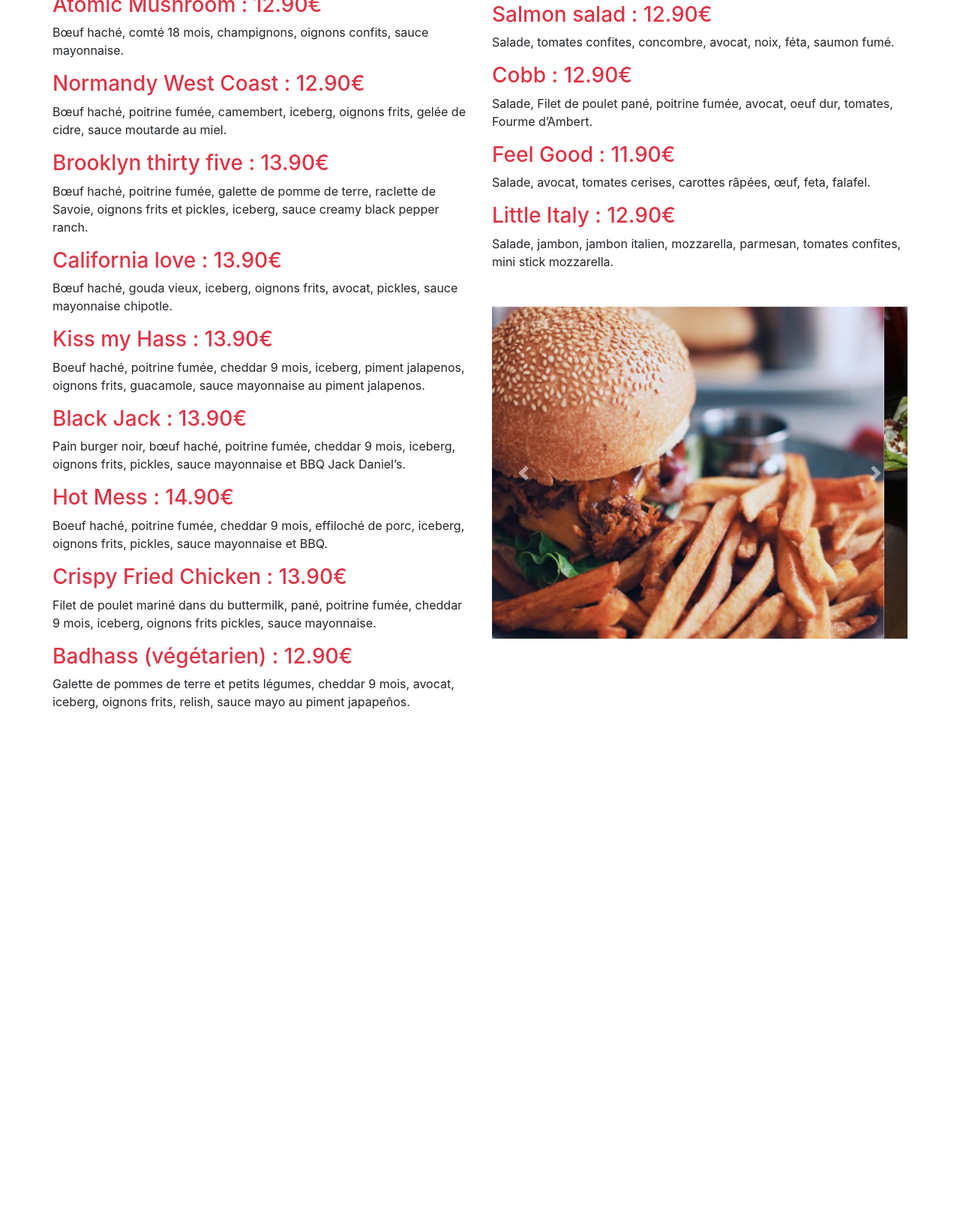
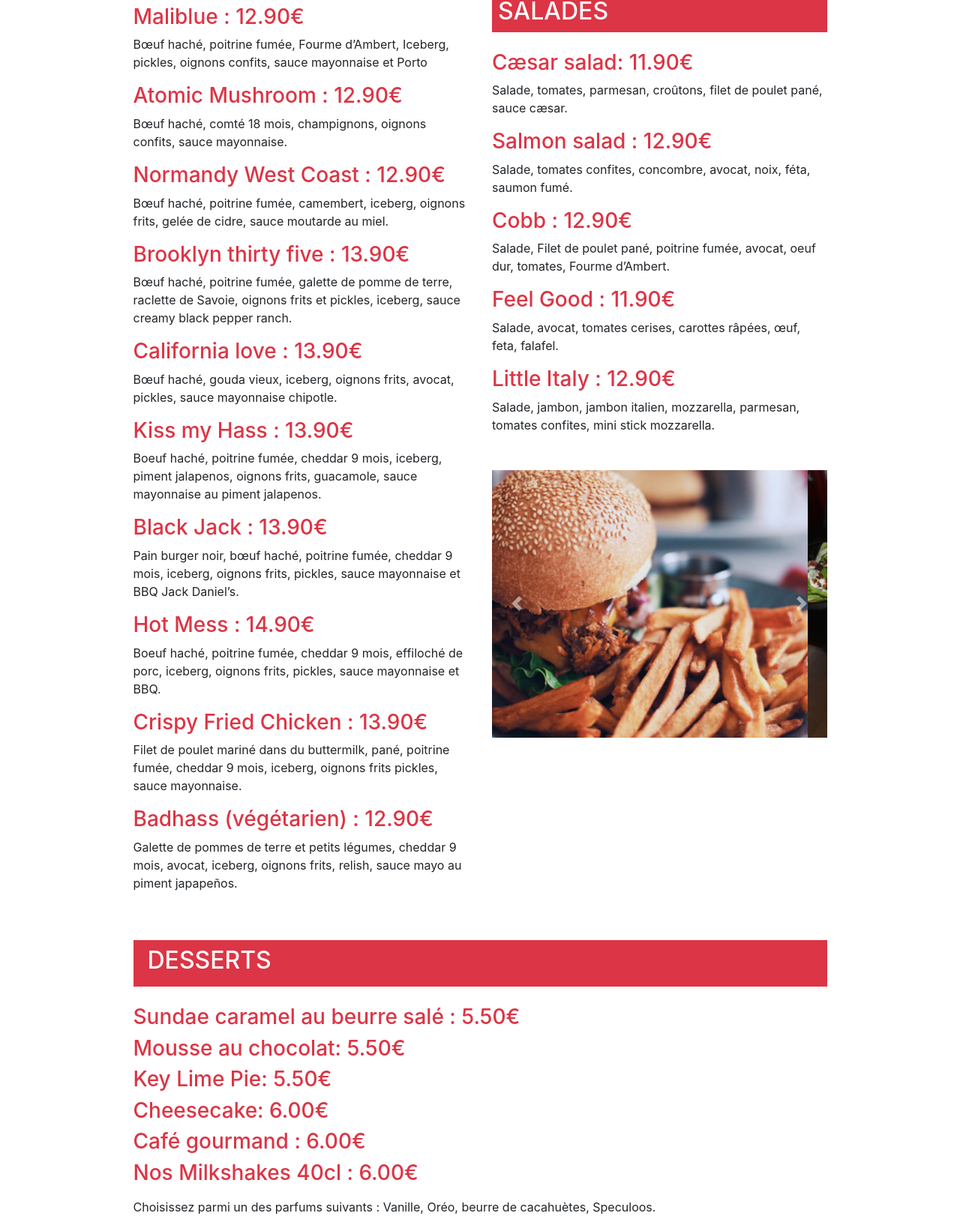
Before and after one commit to silatikourouma/projet-vitrine-amiens, a plain HTML site: page index.html in a window 1280 px wide. Shown: the part 751-2389 px from the top of the page at 75% size. Before the commit the page ends 1715 px from the top, so only its background shows below. Drawn offline with nearby package versions, Linux system fonts and the light colour scheme.

Commit message:
ajout section desserts

```diff
--- a/index.html
+++ b/index.html
@@ -2,7 +2,7 @@
 <html lang="fr" dir="ltr">
 <head>
   <meta charset="UTF-8" />
-  <meta name="viewport" content="width=device-width, initial-scale=1">
+  <meta name="viewport" content="width=device-width, initial-scale=1" />
   <title>Fifty's American Diner</title>
   <link rel="stylesheet" href="https://cdn.jsdelivr.net/npm/bootstrap@4.5.3/dist/css/bootstrap.min.css"
     integrity="sha384-TX8t27EcRE3e/ihU7zmQxVncDAy5uIKz4rEkgIXeMed4M0jlfIDPvg6uqKI2xXr2" crossorigin="anonymous" />
@@ -10,13 +10,14 @@
 </head>
     <body>
         <div class="container">
-            <div class="row">
-                <h2 class="col text-center text-white bg-dark pt-2 pb-2">Carte des Plats</h2>
+          <div class="row mx-0 mb-5 justify-content-center">
+            <div class="col-md-10 mx-3 mx-sm-0 text-center text-white bg-dark">
+              <h2 class="text-white pt-2 pb-2 pl-1">Carte des Plats</h2>
             </div>
-            <div class="row">
-              <div class="col-md-6 p-0 pr-md-3">
-                <!-- <div class="col-lg-6 pl-lg-0 pr-lg-3 col-md-12 p-md-0"> -->
-                    <h2 class="text-white bg-danger text-lg-left text-center pt-2 pb-2">BURGERS</h2>
+          </div>
+            <div class="row ml-3 mr-3 ml-sm-0 mr-sm-0 mb-5 justify-content-center">
+              <div class="col-md-5 p-0 pr-md-3">
+                    <h2 class="text-white bg-danger text-lg-left text-center pt-2 pb-2 pl-2 mb-4">BURGERS</h2>
                     <h3 class="">Nos Burgers avec des frites fraîches</h3>
                     <p class="text-danger font-weight-bold">Échangez les frites de votre Burger !</p>
                     <ul class="list-unstyled">
@@ -51,9 +52,8 @@
                     <h3 class="text-danger">Badhass (végétarien) : 12.90€</h3>
                     <p>Galette de pommes de terre et petits légumes, cheddar 9 mois, avocat, iceberg, oignons frits, relish, sauce mayo au piment japapeños.</p>
                 </div>
-                <div class="col-md-6 p-0 pl-md-3">
-                <!-- <div class="col-lg-6 pr-lg-0 pl-lg-3 col-md-12 p-md-0"> -->
-                    <h2 class="text-white bg-danger text-lg-left text-center pt-2 pb-2">PIMP TON BURGER</h2>
+                <div class="col-md-5 p-0 pl-md-3">
+                    <h2 class="text-white bg-danger text-lg-left text-center pt-2 pb-2 pl-2 mb-4">PIMP TON BURGER</h2>
                     <h3 class="text-danger">Suppléments</h3>
                     <ul class="list-unstyled">
                         <li>Onion rings +1.00€</li>
@@ -73,8 +73,8 @@
                      </ul>
                      <h3 class="text-danger">Option végétarien</h3>
                      <p>Steak Végétal Beyond Meat, disponible en remplacement de la viande dans tout les burgers ci-dessous +2,50€</p>
-                     <div class="pl-0">
-                        <h2 class="text-white bg-danger text-lg-left text-center pt-2 pb-2">SALADES</h2>
+                     <div class="pl-0 mt-5">
+                        <h2 class="text-white bg-danger text-lg-left text-center mb-4 pt-2 pb-2 pl-2">SALADES</h2>
                         <h3 class="text-danger">Cæsar salad: 11.90€</h3>
                         <p>Salade, tomates, parmesan, croûtons, filet de poulet pané, sauce cæsar.</p>
                         <h3 class="text-danger">Salmon salad : 12.90€</h3>
@@ -118,8 +118,24 @@
                       </div>
                 </div>
             </div>
-        </div>
-
+            <div class="row mx-0 justify-content-center">
+              <div class="col-md-10 mx-3 mx-sm-0 bg-danger">
+                <h2 class="text-white pt-2 pb-2 pl-1">DESSERTS</h2>
+              </div>
+              <div class="col-md-10 mx-sm-0 px-sm-0">
+                <ul class="list-unstyled text-danger mt-4">
+                  <li class="h3">Sundae caramel au beurre salé : 5.50€</li>
+                  <li class="h3">Mousse au chocolat: 5.50€</li>
+                  <li class="h3">Key Lime Pie: 5.50€</li>
+                  <li class="h3">Cheesecake: 6.00€</li>
+                  <li class="h3">Café gourmand : 6.00€</li>
+                  <li class="h3">Nos Milkshakes 40cl : 6.00€</li>
+                </ul>
+                <div class="p-0">
+                  <p class="">Choisissez parmi un des parfums suivants : Vanille, Oréo, beurre de cacahuètes, Speculoos.</p>
+                </div>
+              </div>
+            </div>
         </div>
     <script src="https://code.jquery.com/jquery-3.5.1.slim.min.js"
         integrity="sha384-DfXdz2htPH0lsSSs5nCTpuj/zy4C+OGpamoFVy38MVBnE+IbbVYUew+OrCXaRkfj"
```
